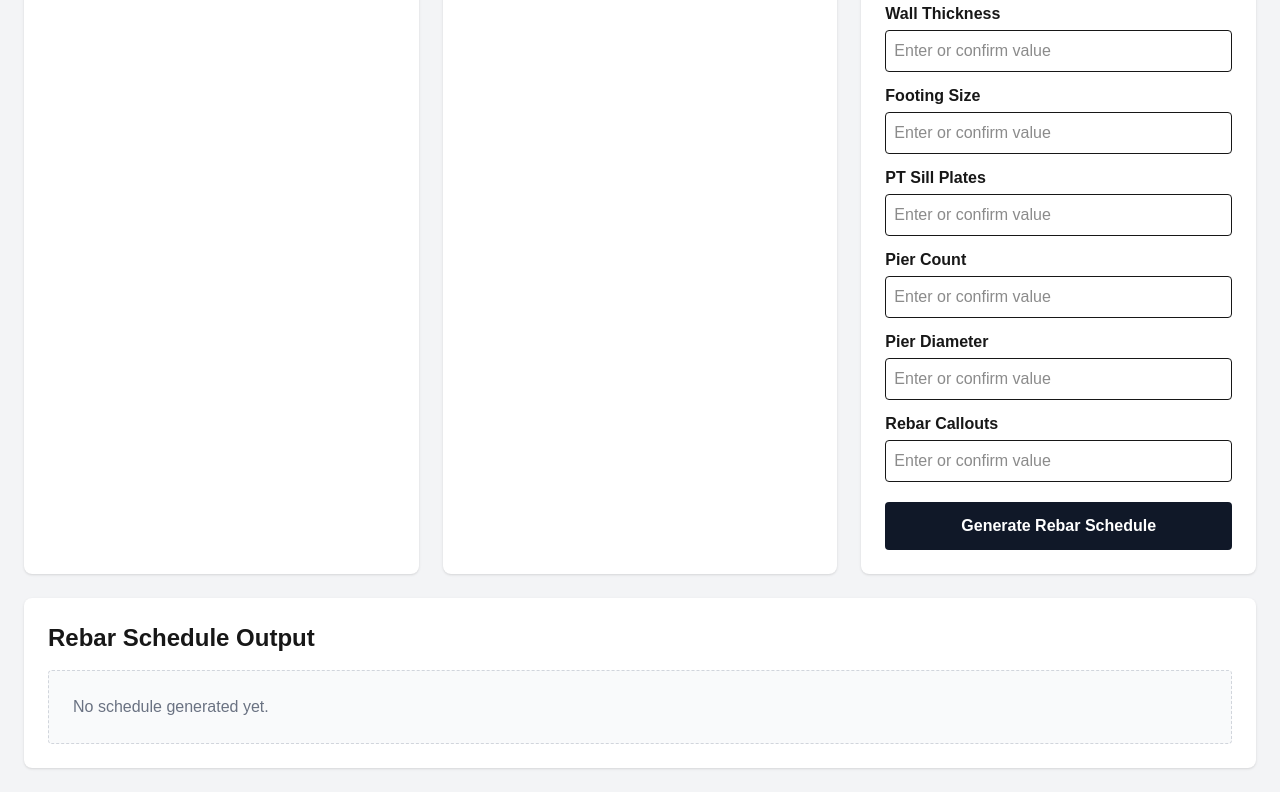
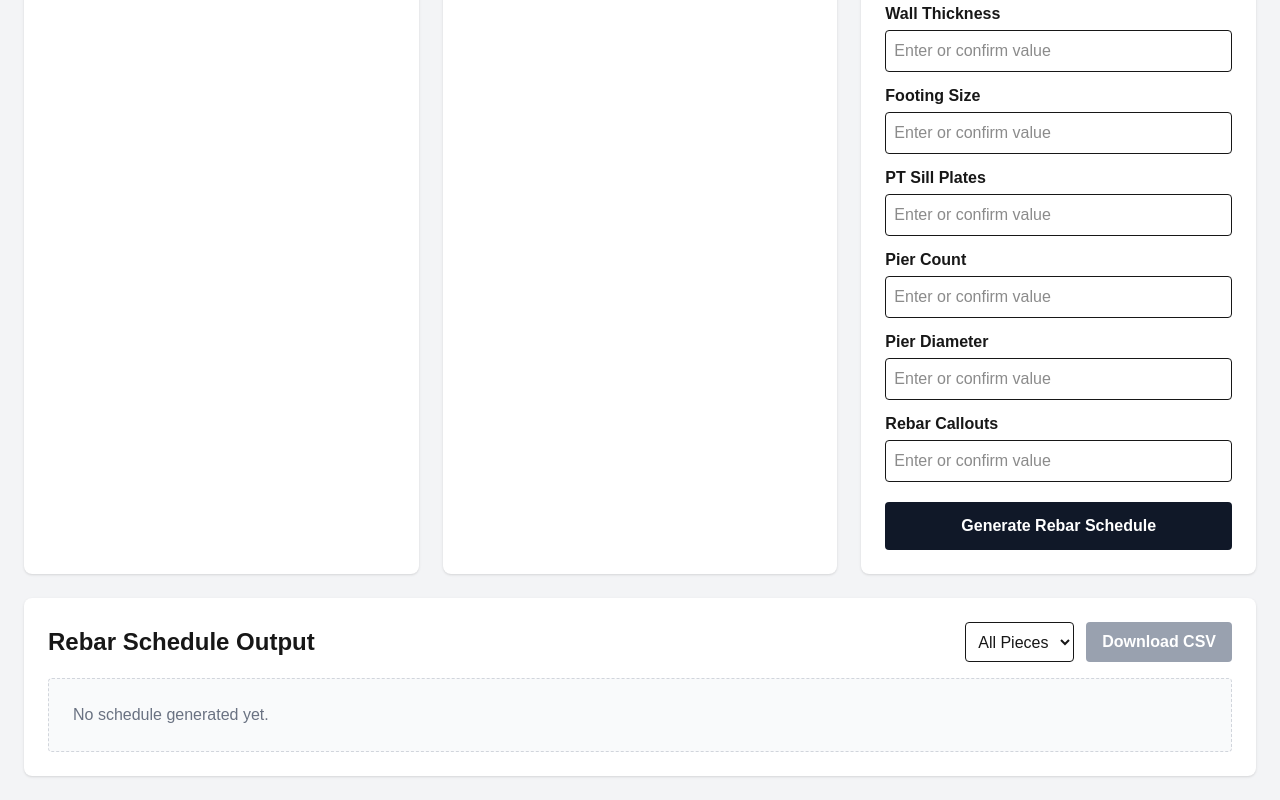
Before and after one commit to vdumpa972-hue/rebar-planner, a Next.js app: page / in a window 1280 px wide. Shown: the part 812-1612 px from the top of the page. Built offline with nearby package versions, Linux system fonts and the light colour scheme.

Commit message:
Added piece summary filter and CSV export

```diff
--- a/src/app/page.tsx
+++ b/src/app/page.tsx
@@ -2,9 +2,11 @@
 
 import { useMemo, useState } from "react";
 import {
-  RebarScheduleLine,
-  RebarScheduleSummary,
-  generateRebarSchedule,
+  ScheduleLine,
+  buildPieceTypeSummary,
+  buildSchedule,
+  buildScheduleSummary,
+  scheduleToCsv,
 } from "@/lib/rebarEngine";
 
 type ExtractedField = {
@@ -22,8 +24,8 @@ export default function Home() {
   const [horizontalLap, setHorizontalLap] = useState("24");
   const [verticalBentLap, setVerticalBentLap] = useState("6");
   const [stickLength, setStickLength] = useState("20");
-  const [schedule, setSchedule] = useState<RebarScheduleLine[]>([]);
-  const [summaries, setSummaries] = useState<RebarScheduleSummary[]>([]);
+  const [schedule, setSchedule] = useState<ScheduleLine[]>([]);
+  const [pieceFilter, setPieceFilter] = useState("ALL");
 
   const [fields, setFields] = useState<ExtractedField[]>([
     { key: "sideWallLength", label: "Side Wall Length", value: "" },
@@ -46,6 +48,14 @@ export default function Home() {
     const mb = planFileSize / 1024 / 1024;
     return `${mb.toFixed(2)} MB`;
   }, [planFileSize]);
+
+  const summary = useMemo(() => buildScheduleSummary(schedule), [schedule]);
+  const pieceTypeSummary = useMemo(() => buildPieceTypeSummary(schedule), [schedule]);
+
+  const filteredSchedule = useMemo(() => {
+    if (pieceFilter === "ALL") return schedule;
+    return schedule.filter((line) => line.markPrefix === pieceFilter);
+  }, [schedule, pieceFilter]);
 
   function getFieldValue(key: string) {
     return fields.find((field) => field.key === key)?.value || "";
@@ -110,15 +120,28 @@ export default function Home() {
   }
 
   function generateSchedule() {
-    const result = generateRebarSchedule({
+    const nextSchedule = buildSchedule({
       sideWallLength: getFieldValue("sideWallLength"),
       endWallLength: getFieldValue("endWallLength"),
-      stickLengthFeet: Number(stickLength) || 20,
-      lapInches: Number(horizontalLap) || 24,
+      stockLengthFeet: Number(stickLength) || 20,
+      horizontalLapInches: Number(horizontalLap) || 24,
     });
 
-    setSchedule(result.lines);
-    setSummaries(result.summaries);
+    setSchedule(nextSchedule);
+    setPieceFilter("ALL");
+  }
+
+  function exportCsv() {
+    if (schedule.length === 0) return;
+
+    const csv = scheduleToCsv(schedule);
+    const blob = new Blob([csv], { type: "text/csv;charset=utf-8" });
+    const url = URL.createObjectURL(blob);
+    const link = document.createElement("a");
+    link.href = url;
+    link.download = `${projectName.replace(/\s+/g, "-").toLowerCase()}-rebar-schedule.csv`;
+    link.click();
+    URL.revokeObjectURL(url);
   }
 
   const isPdf = planFileType.includes("pdf");
@@ -300,15 +323,62 @@ export default function Home() {
         </div>
 
         <section className="mt-6 rounded-lg bg-white p-6 shadow">
-          <h2 className="mb-4 text-2xl font-semibold">Rebar Schedule Output</h2>
+          <div className="mb-4 flex flex-col gap-3 md:flex-row md:items-center md:justify-between">
+            <h2 className="text-2xl font-semibold">Rebar Schedule Output</h2>
+            <div className="flex flex-wrap gap-3">
+              <select
+                value={pieceFilter}
+                onChange={(e) => setPieceFilter(e.target.value)}
+                className="rounded border p-2"
+              >
+                <option value="ALL">All Pieces</option>
+                {pieceTypeSummary.map((item) => (
+                  <option key={item.markPrefix} value={item.markPrefix}>
+                    {item.markPrefix} - {item.description}
+                  </option>
+                ))}
+              </select>
+              <button
+                type="button"
+                onClick={exportCsv}
+                disabled={schedule.length === 0}
+                className="rounded bg-green-700 px-4 py-2 font-semibold text-white hover:bg-green-800 disabled:cursor-not-allowed disabled:bg-gray-400"
+              >
+                Download CSV
+              </button>
+            </div>
+          </div>
 
           {schedule.length === 0 ? (
             <div className="rounded border border-dashed border-gray-300 bg-gray-50 p-6 text-gray-500">
               No schedule generated yet.
             </div>
           ) : (
-            <>
-              <div className="mb-6 overflow-x-auto rounded border">
+            <div className="grid gap-6">
+              <div className="overflow-x-auto rounded border">
+                <table className="w-full border-collapse text-left">
+                  <thead className="bg-gray-100">
+                    <tr>
+                      <th className="border-b p-3">Mark Prefix</th>
+                      <th className="border-b p-3">Description</th>
+                      <th className="border-b p-3">Qty</th>
+                      <th className="border-b p-3">Total Cut</th>
+                    </tr>
+                  </thead>
+                  <tbody>
+                    {pieceTypeSummary.map((item) => (
+                      <tr key={item.markPrefix}>
+                        <td className="border-b p-3 font-bold">{item.markPrefix}</td>
+                        <td className="border-b p-3">{item.description}</td>
+                        <td className="border-b p-3">{item.qty}</td>
+                        <td className="border-b p-3 font-bold">{item.totalCut}</td>
+                      </tr>
+                    ))}
+                  </tbody>
+                </table>
+              </div>
+
+              <div className="overflow-x-auto rounded border">
                 <table className="w-full border-collapse text-left">
                   <thead className="bg-gray-100">
                     <tr>
@@ -321,14 +391,14 @@ export default function Home() {
                     </tr>
                   </thead>
                   <tbody>
-                    {summaries.map((summary) => (
-                      <tr key={summary.location} className="bg-green-50">
-                        <td className="border-b p-3 font-bold">{summary.location}</td>
-                        <td className="border-b p-3">{summary.requiredLength}</td>
-                        <td className="border-b p-3 font-bold">{summary.totalUsed}</td>
-                        <td className="border-b p-3">{summary.pieceCount}</td>
-                        <td className="border-b p-3">{summary.totalCut}</td>
-                        <td className="border-b p-3 font-bold text-green-800">{summary.status}</td>
+                    {summary.map((line) => (
+                      <tr key={line.location} className="bg-green-50">
+                        <td className="border-b p-3 font-bold">{line.location}</td>
+                        <td className="border-b p-3">{line.requiredLength}</td>
+                        <td className="border-b p-3 font-bold">{line.totalUsed}</td>
+                        <td className="border-b p-3">{line.pieces}</td>
+                        <td className="border-b p-3">{line.totalCut}</td>
+                        <td className="border-b p-3 font-bold text-green-800">{line.status}</td>
                       </tr>
                     ))}
                   </tbody>
@@ -350,12 +420,12 @@ export default function Home() {
                     </tr>
                   </thead>
                   <tbody>
-                    {schedule.map((line) => (
+                    {filteredSchedule.map((line) => (
                       <tr key={line.mark}>
                         <td className="border-b p-3 font-bold">{line.mark}</td>
                         <td className="border-b p-3">{line.location}</td>
                         <td className="border-b p-3">{line.requiredLength}</td>
-                        <td className="border-b p-3 font-mono">{line.cutLength}</td>
+                        <td className="border-b p-3">{line.cutLength}</td>
                         <td className="border-b p-3">{line.leftFunction}</td>
                         <td className="border-b p-3 font-bold">{line.usedLength}</td>
                         <td className="border-b p-3">{line.rightFunction}</td>
@@ -365,7 +435,7 @@ export default function Home() {
                   </tbody>
                 </table>
               </div>
-            </>
+            </div>
           )}
         </section>
       </div>
--- a/src/lib/rebarEngine.ts
+++ b/src/lib/rebarEngine.ts
@@ -1,5 +1,6 @@
-export type RebarScheduleLine = {
+export type ScheduleLine = {
   mark: string;
+  markPrefix: string;
   location: string;
   requiredLength: string;
   cutLength: string;
@@ -7,223 +8,275 @@ export type RebarScheduleLine = {
   usedLength: string;
   rightFunction: string;
   fieldOrder: string;
-  usedFeet: number;
-  requiredFeet: number;
 };
 
-export type RebarScheduleSummary = {
+export type ScheduleSummaryLine = {
   location: string;
   requiredLength: string;
   totalUsed: string;
-  pieceCount: number;
+  pieces: number;
   totalCut: string;
   status: string;
 };
 
-export type RebarScheduleResult = {
-  lines: RebarScheduleLine[];
-  summaries: RebarScheduleSummary[];
+export type PieceTypeSummary = {
+  markPrefix: string;
+  description: string;
+  qty: number;
+  totalCut: string;
 };
 
-export function parseFeet(value: string): number {
+function roundToNearestSixteenth(value: number) {
+  return Math.round(value * 16) / 16;
+}
+
+export function parseFeet(value: string) {
   const clean = value.trim();
   if (!clean) return 0;
 
   const feetMatch = clean.match(/(\d+(?:\.\d+)?)\s*'/);
-  const inchMatch = clean.match(/(\d+(?:\.\d+)?)\s*"/);
+  const inchesMatch = clean.match(/(\d+(?:\.\d+)?)\s*"/);
+  const feet = feetMatch ? Number(feetMatch[1]) : 0;
+  const inches = inchesMatch ? Number(inchesMatch[1]) : 0;
 
-  const feet = feetMatch ? Number(feetMatch[1]) : 0;
-  const inches = inchMatch ? Number(inchMatch[1]) : 0;
-
-  if (!feetMatch && !inchMatch) {
+  if (!feetMatch && !inchesMatch) {
     return Number(clean) || 0;
   }
 
   return feet + inches / 12;
 }
 
-export function formatFeet(value: number): string {
-  const rounded = Math.round(value * 16) / 16;
-  let feet = Math.floor(rounded);
-  let inchesDecimal = (rounded - feet) * 12;
-  let inches = Math.round(inchesDecimal * 16) / 16;
+export function formatFeet(value: number) {
+  const rounded = roundToNearestSixteenth(value);
+  const feet = Math.floor(rounded);
+  const inchesTotal = roundToNearestSixteenth((rounded - feet) * 12);
+  const wholeInches = Math.floor(inchesTotal);
+  const fraction = roundToNearestSixteenth(inchesTotal - wholeInches);
 
-  if (inches >= 12) {
-    feet += 1;
-    inches -= 12;
-  }
+  const fractionMap: Record<string, string> = {
+    "0.0625": "1/16",
+    "0.125": "1/8",
+    "0.1875": "3/16",
+    "0.25": "1/4",
+    "0.3125": "5/16",
+    "0.375": "3/8",
+    "0.4375": "7/16",
+    "0.5": "1/2",
+    "0.5625": "9/16",
+    "0.625": "5/8",
+    "0.6875": "11/16",
+    "0.75": "3/4",
+    "0.8125": "13/16",
+    "0.875": "7/8",
+    "0.9375": "15/16",
+  };
 
-  if (Math.abs(inches) < 0.001) return `${feet}'`;
+  if (wholeInches === 0 && fraction === 0) return `${feet}'`;
 
-  const wholeInches = Math.floor(inches);
-  const fraction = inches - wholeInches;
-  const sixteenths = Math.round(fraction * 16);
+  const fractionText = fractionMap[String(fraction)] || "";
+  const inchText = fractionText
+    ? `${wholeInches ? `${wholeInches} ` : ""}${fractionText}`
+    : `${wholeInches}`;
 
-  if (sixteenths === 0) return `${feet}'-${wholeInches}"`;
-
-  const gcd = (a: number, b: number): number => (b === 0 ? a : gcd(b, a % b));
-  const divisor = gcd(sixteenths, 16);
-  const numerator = sixteenths / divisor;
-  const denominator = 16 / divisor;
-
-  if (wholeInches === 0) return `${feet}'-${numerator}/${denominator}"`;
-  return `${feet}'-${wholeInches} ${numerator}/${denominator}"`;
+  return `${feet}'-${inchText}"`;
 }
 
-function makeFieldOrder(
-  cutLength: string,
-  leftFunction: string,
-  usedLength: string,
-  rightFunction: string
-) {
-  const parts = [`${cutLength} cut`];
-  if (leftFunction && leftFunction !== "none") parts.push(leftFunction);
-  parts.push(`${usedLength} used`);
-  if (rightFunction && rightFunction !== "none") parts.push(rightFunction);
-  return `${parts.join(" | ")} - OK`;
+function sumFeet(values: string[]) {
+  return values.reduce((total, value) => total + parseFeet(value), 0);
 }
 
-function buildStraightWallLines(args: {
+function makeLine(args: {
+  mark: string;
   markPrefix: string;
   location: string;
-  requiredLengthText: string;
+  requiredLengthFeet: number;
+  cutFeet: number;
+  leftFunction: string;
+  usedFeet: number;
+  rightFunction: string;
+}) {
+  const requiredLength = formatFeet(args.requiredLengthFeet);
+  const cutLength = formatFeet(args.cutFeet);
+  const usedLength = formatFeet(args.usedFeet);
+
+  const functions = [
+    `${cutLength} cut`,
+    args.leftFunction !== "none" ? args.leftFunction : "",
+    `${usedLength} used`,
+    args.rightFunction !== "none" ? args.rightFunction : "",
+  ].filter(Boolean);
+
+  return {
+    mark: args.mark,
+    markPrefix: args.markPrefix,
+    location: args.location,
+    requiredLength,
+    cutLength,
+    leftFunction: args.leftFunction,
+    usedLength,
+    rightFunction: args.rightFunction,
+    fieldOrder: `${functions.join(" | ")} - OK`,
+  };
+}
+
+export function buildWallLines(args: {
+  markPrefix: string;
+  location: string;
+  wallLengthText: string;
   stockLengthFeet: number;
   lapFeet: number;
-  firstLeftFunction: string;
-  lastRightFunction: string;
-}): RebarScheduleLine[] {
-  const requiredFeet = parseFeet(args.requiredLengthText);
-  if (!requiredFeet || !args.stockLengthFeet) return [];
+  lapAndBentOnFirstLeft?: boolean;
+  lapAndBentOnLastRight?: boolean;
+}) {
+  const wallLength = parseFeet(args.wallLengthText);
+  const stockLength = args.stockLengthFeet || 20;
+  const lapFeet = args.lapFeet;
 
-  const lines: RebarScheduleLine[] = [];
-  let remainingUsed = requiredFeet;
+  if (!wallLength || !stockLength) return [];
+
+  const lines: ScheduleLine[] = [];
+  let remainingUsed = wallLength;
   let pieceNumber = 1;
 
   while (remainingUsed > 0.01) {
     const isFirst = pieceNumber === 1;
+    const usedThisPiece = Math.min(remainingUsed, stockLength - lapFeet);
+    const isLast = remainingUsed - usedThisPiece <= 0.01;
 
-    const leftFunction = isFirst ? args.firstLeftFunction : `${formatFeet(args.lapFeet)} lap`;
-    const leftAllowance = leftFunction === "none" ? 0 : args.lapFeet;
+    const leftFunction = isFirst && args.lapAndBentOnFirstLeft
+      ? `${formatFeet(lapFeet)} lap & bent`
+      : isFirst
+        ? "none"
+        : `${formatFeet(lapFeet)} lap`;
 
-    const canFinishWithRight = remainingUsed + leftAllowance + args.lapFeet <= args.stockLengthFeet;
-    const isLast = canFinishWithRight;
+    const rightFunction = isLast && args.lapAndBentOnLastRight
+      ? `${formatFeet(lapFeet)} lap & bent`
+      : "none";
 
-    const rightFunction = isLast ? args.lastRightFunction : "none";
-    const rightAllowance = rightFunction === "none" ? 0 : args.lapFeet;
+    const extraLeft = leftFunction === "none" ? 0 : lapFeet;
+    const extraRight = rightFunction === "none" ? 0 : lapFeet;
+    const cutFeet = usedThisPiece + extraLeft + extraRight;
 
-    const maxUsedInThisPiece = args.stockLengthFeet - leftAllowance - rightAllowance;
-    const usedFeet = isLast ? remainingUsed : Math.min(remainingUsed, maxUsedInThisPiece);
-    const cutFeet = usedFeet + leftAllowance + rightAllowance;
+    lines.push(makeLine({
+      mark: `${args.markPrefix}-${pieceNumber}`,
+      markPrefix: args.markPrefix,
+      location: args.location,
+      requiredLengthFeet: wallLength,
+      cutFeet,
+      leftFunction,
+      usedFeet: usedThisPiece,
+      rightFunction,
+    }));
 
-    const cutLength = formatFeet(cutFeet);
-    const usedLength = formatFeet(usedFeet);
-
-    lines.push({
-      mark: `${args.markPrefix}-${pieceNumber}`,
-      location: args.location,
-      requiredLength: formatFeet(requiredFeet),
-      cutLength,
-      leftFunction,
-      usedLength,
-      rightFunction,
-      fieldOrder: makeFieldOrder(cutLength, leftFunction, usedLength, rightFunction),
-      usedFeet,
-      requiredFeet,
-    });
-
-    remainingUsed -= usedFeet;
+    remainingUsed -= usedThisPiece;
     pieceNumber += 1;
   }
 
   return lines;
 }
 
-function buildEndWallLine(args: {
-  markPrefix: string;
-  location: string;
-  requiredLengthText: string;
-  lapFeet: number;
-}): RebarScheduleLine[] {
-  const requiredFeet = parseFeet(args.requiredLengthText);
-  if (!requiredFeet) return [];
-
-  const cutFeet = requiredFeet + args.lapFeet + args.lapFeet;
-  const cutLength = formatFeet(cutFeet);
-  const usedLength = formatFeet(requiredFeet);
-  const lap = `${formatFeet(args.lapFeet)} lap & bent`;
+export function buildSchedule(args: {
+  sideWallLength: string;
+  endWallLength: string;
+  stockLengthFeet: number;
+  horizontalLapInches: number;
+}) {
+  const lapFeet = args.horizontalLapInches / 12;
 
   return [
-    {
-      mark: `${args.markPrefix}-1`,
-      location: args.location,
-      requiredLength: formatFeet(requiredFeet),
-      cutLength,
-      leftFunction: lap,
-      usedLength,
-      rightFunction: lap,
-      fieldOrder: makeFieldOrder(cutLength, lap, usedLength, lap),
-      usedFeet: requiredFeet,
-      requiredFeet,
-    },
+    ...buildWallLines({
+      markPrefix: "SW-H",
+      location: "Side Wall Horizontal",
+      wallLengthText: args.sideWallLength,
+      stockLengthFeet: args.stockLengthFeet,
+      lapFeet,
+      lapAndBentOnFirstLeft: true,
+      lapAndBentOnLastRight: true,
+    }),
+    ...buildWallLines({
+      markPrefix: "EW-H",
+      location: "End Wall Horizontal",
+      wallLengthText: args.endWallLength,
+      stockLengthFeet: args.stockLengthFeet,
+      lapFeet,
+      lapAndBentOnFirstLeft: true,
+      lapAndBentOnLastRight: true,
+    }),
   ];
 }
 
-function buildSummaries(lines: RebarScheduleLine[]): RebarScheduleSummary[] {
-  const groups = new Map<string, RebarScheduleLine[]>();
+export function buildScheduleSummary(schedule: ScheduleLine[]) {
+  const byLocation = new Map<string, ScheduleLine[]>();
 
-  for (const line of lines) {
-    const existing = groups.get(line.location) || [];
-    existing.push(line);
-    groups.set(line.location, existing);
-  }
+  schedule.forEach((line) => {
+    const current = byLocation.get(line.location) || [];
+    current.push(line);
+    byLocation.set(line.location, current);
+  });
 
-  return [...groups.entries()].map(([location, group]) => {
-    const requiredFeet = group[0]?.requiredFeet || 0;
-    const totalUsedFeet = group.reduce((sum, line) => sum + line.usedFeet, 0);
-    const totalCutFeet = group.reduce((sum, line) => sum + parseFeet(line.cutLength), 0);
-    const difference = Math.abs(requiredFeet - totalUsedFeet);
+  return Array.from(byLocation.entries()).map(([location, lines]) => {
+    const requiredLength = lines[0]?.requiredLength || "0'";
+    const totalUsedFeet = sumFeet(lines.map((line) => line.usedLength));
+    const totalCutFeet = sumFeet(lines.map((line) => line.cutLength));
+    const requiredFeet = parseFeet(requiredLength);
+    const isOk = Math.abs(totalUsedFeet - requiredFeet) < 0.02;
 
     return {
       location,
-      requiredLength: formatFeet(requiredFeet),
+      requiredLength,
       totalUsed: formatFeet(totalUsedFeet),
-      pieceCount: group.length,
+      pieces: lines.length,
       totalCut: formatFeet(totalCutFeet),
-      status: difference < 0.02 ? "OK - used adds to required" : `CHECK - off by ${formatFeet(difference)}`,
-    };
+      status: isOk ? "OK - used adds to required" : "CHECK - used does not match required",
+    } satisfies ScheduleSummaryLine;
   });
 }
 
-export function generateRebarSchedule(args: {
-  sideWallLength: string;
-  endWallLength: string;
-  stickLengthFeet: number;
-  lapInches: number;
-}): RebarScheduleResult {
-  const lapFeet = args.lapInches / 12;
-  const stockLengthFeet = args.stickLengthFeet || 20;
+export function buildPieceTypeSummary(schedule: ScheduleLine[]) {
+  const byPrefix = new Map<string, ScheduleLine[]>();
 
-  const sideWallLines = buildStraightWallLines({
-    markPrefix: "SW-H",
-    location: "Side Wall Horizontal",
-    requiredLengthText: args.sideWallLength,
-    stockLengthFeet,
-    lapFeet,
-    firstLeftFunction: `${formatFeet(lapFeet)} lap & bent`,
-    lastRightFunction: `${formatFeet(lapFeet)} lap & bent`,
+  schedule.forEach((line) => {
+    const current = byPrefix.get(line.markPrefix) || [];
+    current.push(line);
+    byPrefix.set(line.markPrefix, current);
   });
 
-  const endWallLines = buildEndWallLine({
-    markPrefix: "EW-H",
-    location: "End Wall Horizontal",
-    requiredLengthText: args.endWallLength,
-    lapFeet,
+  return Array.from(byPrefix.entries()).map(([markPrefix, lines]) => {
+    const totalCutFeet = sumFeet(lines.map((line) => line.cutLength));
+
+    return {
+      markPrefix,
+      description: lines[0]?.location || markPrefix,
+      qty: lines.length,
+      totalCut: formatFeet(totalCutFeet),
+    } satisfies PieceTypeSummary;
   });
+}
 
-  const lines = [...sideWallLines, ...endWallLines];
+export function scheduleToCsv(schedule: ScheduleLine[]) {
+  const headers = [
+    "Piece ID",
+    "Location",
+    "Required Len",
+    "Cut Len",
+    "Left Function",
+    "Used / Adds to Required",
+    "Right Function",
+    "Field Order / Check",
+  ];
 
-  return {
-    lines,
-    summaries: buildSummaries(lines),
-  };
+  const rows = schedule.map((line) => [
+    line.mark,
+    line.location,
+    line.requiredLength,
+    line.cutLength,
+    line.leftFunction,
+    line.usedLength,
+    line.rightFunction,
+    line.fieldOrder,
+  ]);
+
+  return [headers, ...rows]
+    .map((row) => row.map((cell) => `"${String(cell).replaceAll('"', '""')}"`).join(","))
+    .join("\n");
 }
```
